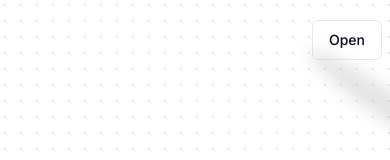
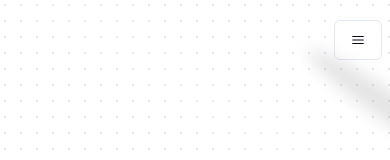
Before and after one commit to gourab8389/my-folio, a Next.js app: page / in a window 390 px wide. Shown: the top 160 px of the page. Built offline with nearby package versions, Linux system fonts and the light colour scheme.

Commit message:
mobile nav style changes

```diff
--- a/components/MobileNav.tsx
+++ b/components/MobileNav.tsx
@@ -1,9 +1,6 @@
 import {
     Sheet,
-    SheetClose,
     SheetContent,
-    SheetDescription,
-    SheetFooter,
     SheetHeader,
     SheetTitle,
     SheetTrigger,
@@ -12,6 +9,7 @@ import { Button } from "./ui/button";
 import { navItems } from "@/data";
 import Link from "next/link";
 import { ModeToggle } from "./toggleMode";
+import { FiMenu } from "react-icons/fi";
 
 
 const MobileNavbar = () => {
@@ -20,7 +18,7 @@ const MobileNavbar = () => {
     return (
         <Sheet>
             <SheetTrigger asChild>
-                <Button variant="outline">Open</Button>
+                <Button variant="outline"><FiMenu /></Button>
             </SheetTrigger>
             <SheetContent>
                 <div className="mt-10">
```
